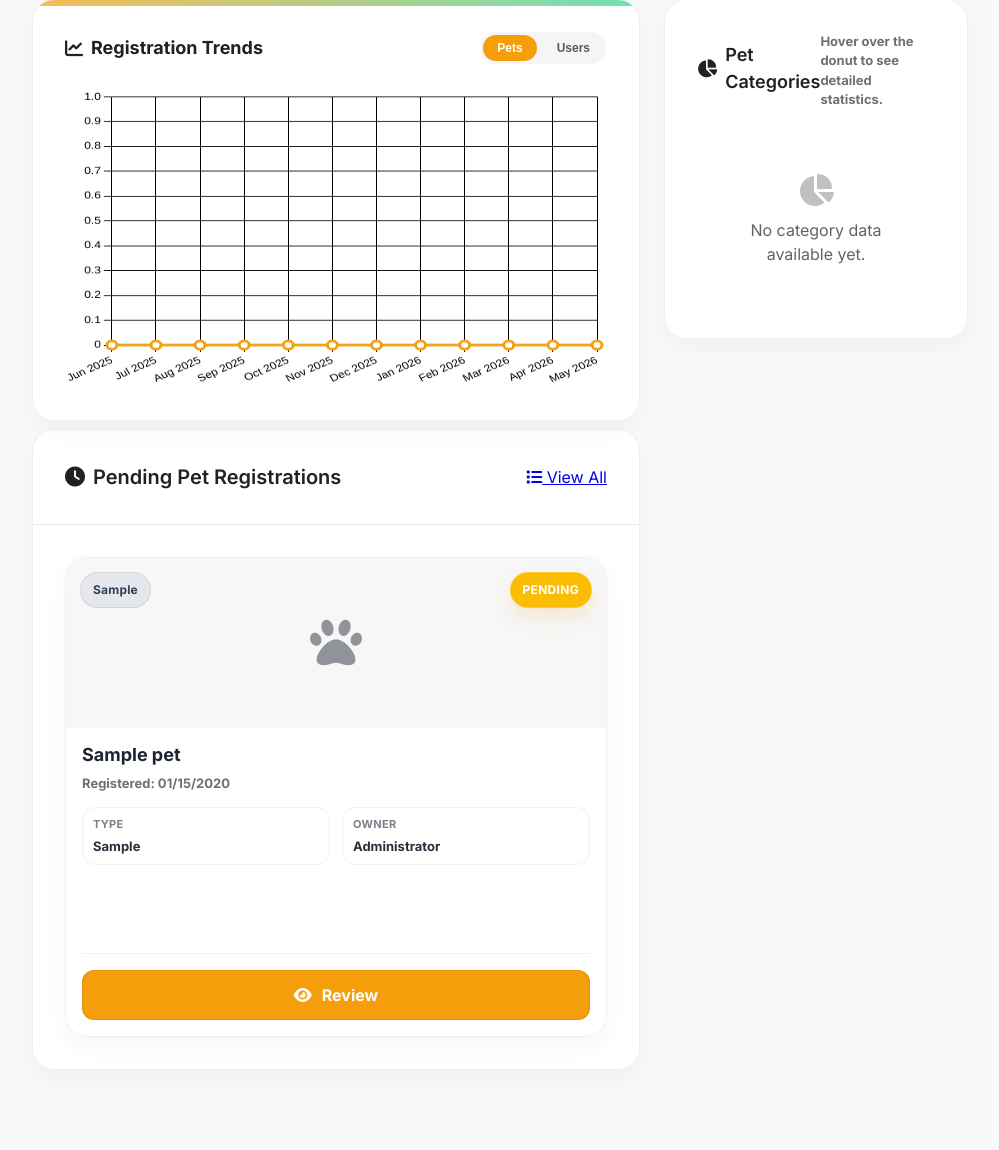
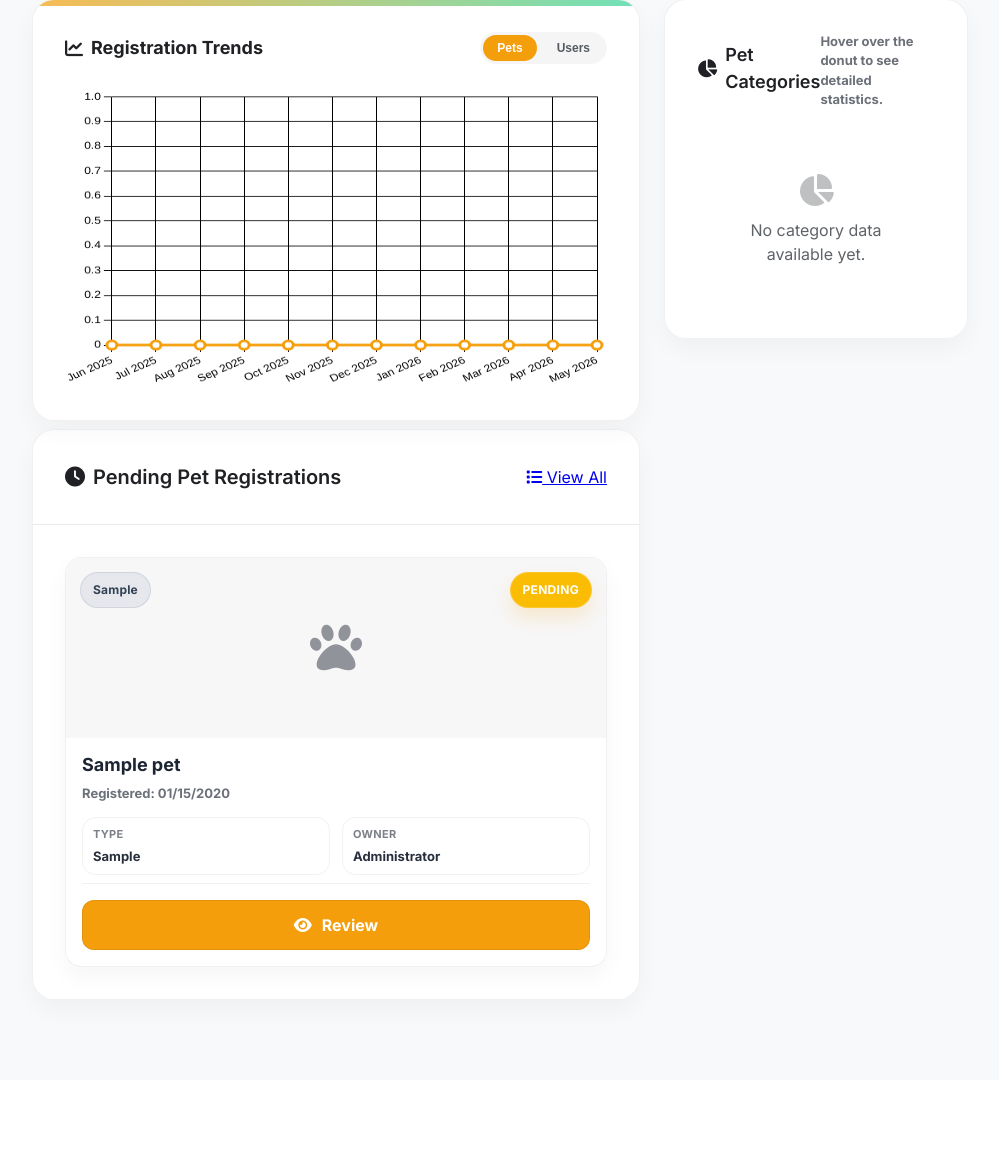
Before and after one commit to reseanrel/GOAT_WEB-master, a PHP site: page /admin/dashboard.php in a window 1280 px wide. Shown: the part 936-2086 px from the top of the page, without its empty margins (280-1279 px from the left). After the commit the page ends 1943 px from the top, so only its background shows below. Run offline with PHP 8.4, Linux system fonts and the light colour scheme; a user stored in the database is signed in; data comes from the database, SQL or seed files in the repository; tables that the repository leaves empty hold one stand-in row (values such as "Sample post").

Commit message:
`Updated dashboard.php and auth.php files with various changes`

```diff
--- a/php_version/admin/dashboard.php
+++ b/php_version/admin/dashboard.php
@@ -154,7 +154,7 @@ try {
         JOIN users u ON p.owner_id = u.id
         WHERE p.status = 'pending' AND p.archived = 0
         ORDER BY p.registered_on DESC
-        LIMIT 5
+        LIMIT 8
     ");
     $stmt->execute();
     $recentPending = $stmt->fetchAll();
@@ -360,8 +360,8 @@ try {
     /* Pending cards - align with Lost Pets / Adoption (image-first cards) */
     .pending-list {
         display: grid;
-        grid-template-columns: repeat(auto-fit, minmax(260px, 1fr));
-        gap: 16px;
+        grid-template-columns: repeat(auto-fit, minmax(280px, 1fr));
+        gap: 18px;
         align-items: stretch;
     }
 
@@ -374,7 +374,7 @@ try {
         transition: transform .15s ease, box-shadow .15s ease, border-color .15s ease;
         display: flex;
         flex-direction: column;
-        min-height: 380px;
+        min-height: 400px;
     }
 
     .pending-item:hover {
@@ -384,7 +384,7 @@ try {
     }
 
     .pending-media {
-        height: 170px;
+        height: 180px;
         position: relative;
         background: #fff;
     }
@@ -868,15 +868,6 @@ try {
         border-color: rgba(245,158,11,0.25);
     }
 
-    .pending-list {
-        grid-template-columns: repeat(auto-fit, minmax(260px, 1fr));
-    }
-
-    .pending-item {
-        border-radius: 22px;
-        min-height: 480px;
-    }
-
     .pending-review-btn {
         background: #f59e0b;
     }
--- a/php_version/includes/auth.php
+++ b/php_version/includes/auth.php
@@ -130,10 +130,12 @@ function getUserResidencyInfo($userId) {
 }
 
 /**
- * Get the best available photo source for a pet.
- * Falls back to category-specific default images if no custom photo.
+ * Get the photo source for a pet.
+ * Returns the uploaded photo if present.
+ * Returns null (display nothing) if the user did not upload a photo.
+ * No default files are used.
  */
-function getPetPhotoSrc($pet, $useDefaults = true) {
+function getPetPhotoSrc($pet) {
     $baseUploads = dirname(__DIR__) . '/uploads/';
 
     if (!empty($pet['photo_path']) || !empty($pet['photo_url'])) {
@@ -145,23 +147,6 @@ function getPetPhotoSrc($pet, $useDefaults = true) {
         }
     }
 
-    if ($useDefaults) {
-        $category = strtolower(trim($pet['category'] ?? ''));
-        $defaultImages = [
-            'dog'   => 'defaults/dog.png',
-            'cat'   => 'defaults/cat.png',
-            'bird'  => 'defaults/bird.png',
-            'birds' => 'defaults/bird.png',
-            'fish'  => 'defaults/fish.png',
-        ];
-        if (isset($defaultImages[$category])) {
-            $defaultFile = $defaultImages[$category];
-            if (file_exists($baseUploads . $defaultFile)) {
-                return '../uploads/' . $defaultFile;
-            }
-        }
-    }
-
     return null;
 }
 ?>
```
